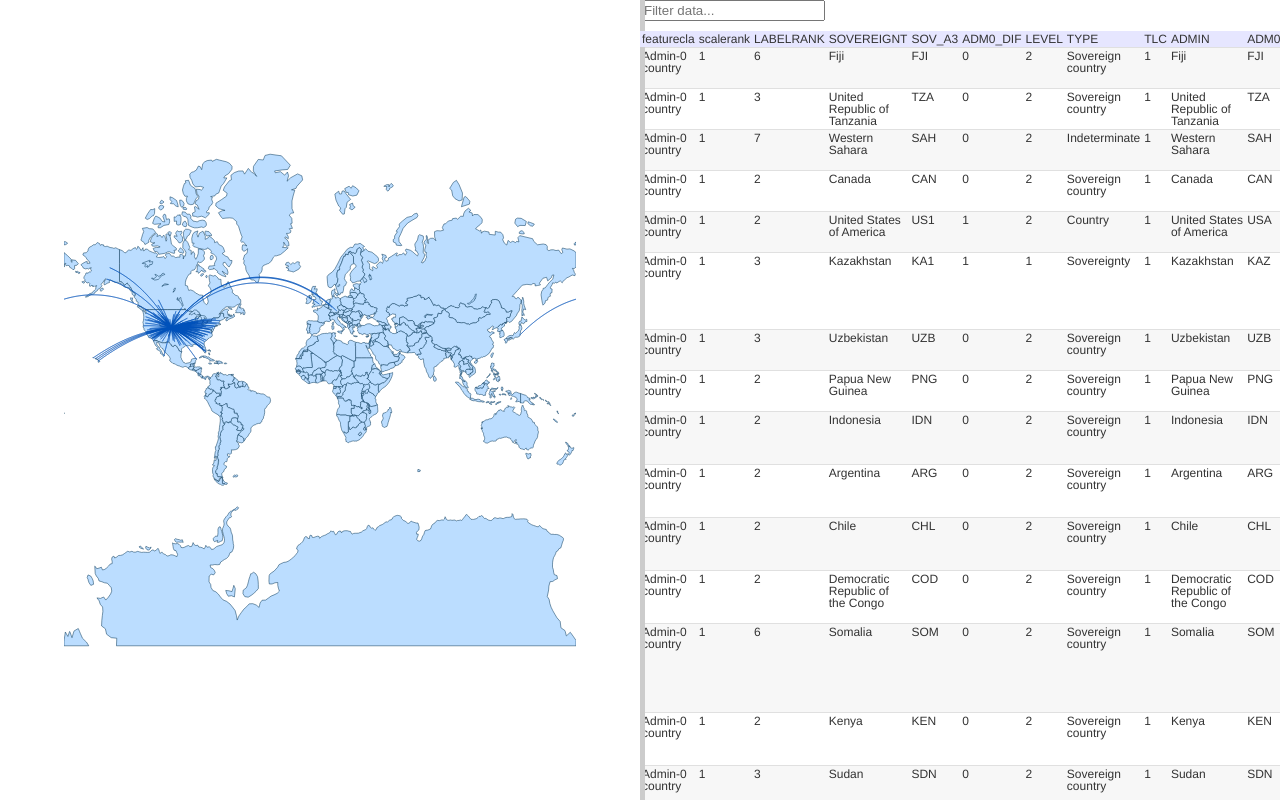
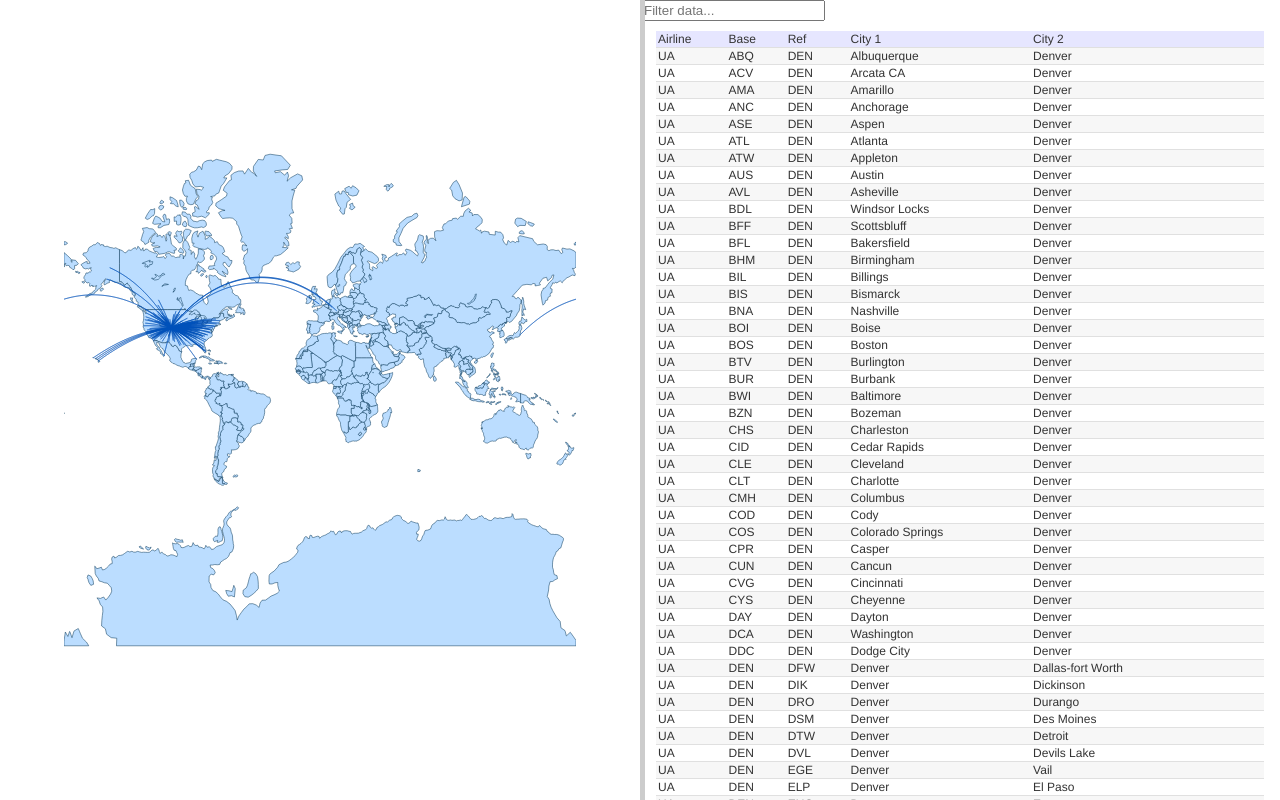
Before and after one commit to dvanauken/GeoView, an Angular app: page / in a window 1280 px wide. Built offline with nearby package versions, Linux system fonts and the light colour scheme.

Commit message:
Init dev

```diff
--- a/src/app/app.component.ts
+++ b/src/app/app.component.ts
@@ -54,7 +54,10 @@
       this.fileService.loadGeoJSON('assets/out.20240823.json')
     ]).then(([airports, cityPairs]) => {
       const routeLayer = this.routeLayerService.createRouteLayer(airports, cityPairs, 5); // Adjust point density as needed
+
       DataModel.getInstance().addLayer('routes', routeLayer);
+      DataModel.getInstance().setSelectedLayer('routes');  // Correctly setting 'routes' after loading
+
       this.isLoading = false;
     }).catch((error) => {
       console.error('Error loading route data:', error);
--- a/src/app/components/table/table.component.ts
+++ b/src/app/components/table/table.component.ts
@@ -1,6 +1,7 @@
 import { Component, OnInit, AfterViewInit, OnDestroy, ElementRef, ViewChild } from '@angular/core';
 import { HttpClient } from '@angular/common/http';
 import { FeatureCollection, Feature } from 'geojson';
+import {DataModel} from "../../models/data-model";
 
 @Component({
   selector: 'app-table',
@@ -11,17 +12,14 @@
   @ViewChild('tableContainer', { static: true }) tableContainer: ElementRef;
   displayedColumns: string[] = []; // Define your table columns dynamically based on GeoJSON data
   dataSource: any[] = []; // Add your data here
-  private geoData: FeatureCollection | null = null;
   private resizeObserver!: ResizeObserver;
+  private selectedLayerName: string = '';  // Default or user-selected layer name
 
-  constructor(private http: HttpClient) {}
+  constructor() {}
 
   ngOnInit(): void {
-    // Fetch GeoJSON data
-    this.http.get<FeatureCollection>('assets/110m/countries.geojson').subscribe(geoJson => {
-      this.geoData = geoJson;
-      this.populateTable();
-    });
+    //this.loadLayerData();
+    this.loadSelectedLayerData();
   }
 
   ngAfterViewInit(): void {
@@ -43,18 +41,28 @@
     }
   }
 
-  private populateTable(): void {
-    if (this.geoData) {
-      const features = this.geoData.features;
+  private loadLayerData(): void {
+    const layerNames = DataModel.getInstance().getLayers();
+    if (layerNames.length > 0) {
+      // Optionally, allow user selection or default to the first layer
+      this.selectedLayerName = layerNames[0];
+      this.populateTable(this.selectedLayerName);
+    }
+  }
 
-      if (features.length > 0) {
-        // Dynamically set the table columns based on the first feature's properties
-        this.displayedColumns = Object.keys(features[0].properties || {});
+  private populateTable(layerName: string): void {
+    const layer = DataModel.getInstance().getLayer(layerName);
+    if (layer && layer.features) {
+      // Dynamically set the table columns based on the first feature's properties
+      this.displayedColumns = Object.keys(layer.features[0].properties || {});
+      // Populate the data source with feature properties (non-geometry)
+      this.dataSource = layer.features.map((feature: Feature) => feature.properties);
+    }
+  }
 
-        // Populate the data source with feature properties (non-geometry)
-        this.dataSource = features.map((feature: Feature) => feature.properties);
-      }
-    }
+  public selectLayer(layerName: string): void {
+    this.selectedLayerName = layerName;
+    this.populateTable(layerName);
   }
 
   resizeTable(): void {
@@ -68,14 +76,26 @@
     }
   }
 
+  private loadSelectedLayerData(): void {
+    const selectedLayer = DataModel.getInstance().getSelectedLayer();
+    if (selectedLayer && selectedLayer.features) {
+      // Set table columns based on properties of the first feature
+      this.displayedColumns = Object.keys(selectedLayer.features[0].properties || {});
+      // Populate the table data source with properties of each feature
+      this.dataSource = selectedLayer.features.map((feature: Feature) => feature.properties);
+    } else {
+      console.error('No selected layer or no features available.');
+    }
+  }
+
   applyFilter(filterValue: string): void {
     // Logic to filter table data based on input
   }
 
-  sortData(column: string): void {
-    // Logic to sort the data when a column header is clicked
-  }
-
+  // sortData(column: string): void {
+  //   // Logic to sort the data when a column header is clicked
+  // }
+  //
   onRowClick(row: any): void {
     // Logic to handle row click events
   }
--- a/src/app/models/data-model.ts
+++ b/src/app/models/data-model.ts
@@ -3,6 +3,8 @@
 export class DataModel {
   private static instance: DataModel;
   private layersMap: Map<string, Layer> = new Map();
+  private selectedLayerName: string | null = null;  // Property to hold the selected layer name
+
 
   private constructor() {}
 
@@ -24,4 +26,15 @@
   public getLayers(): string[] {
     return Array.from(this.layersMap.keys());
   }
+
+  public getSelectedLayer(): Layer | undefined {
+    if (this.selectedLayerName) {
+      return this.layersMap.get(this.selectedLayerName);
+    }
+    return undefined;
+  }
+
+  public setSelectedLayer(layerName: string): void {
+    this.selectedLayerName = layerName;
+  }
 }
--- a/src/app/services/route-layer-service.ts
+++ b/src/app/services/route-layer-service.ts
@@ -47,8 +47,11 @@
       features.push({
         type: 'Feature',
         properties: {
-          name: `${baseAirport.city} to ${refAirport.city}`,
-          airline: pair.al
+          Airline: pair.al,
+          Base: baseAirport.code,  // Assuming 'code' is the airport code
+          Ref: refAirport.code,
+          'City 1': `${baseAirport.city}`,
+          'City 2': `${refAirport.city}`,
         },
         geometry: {
           type: 'LineString',
```
